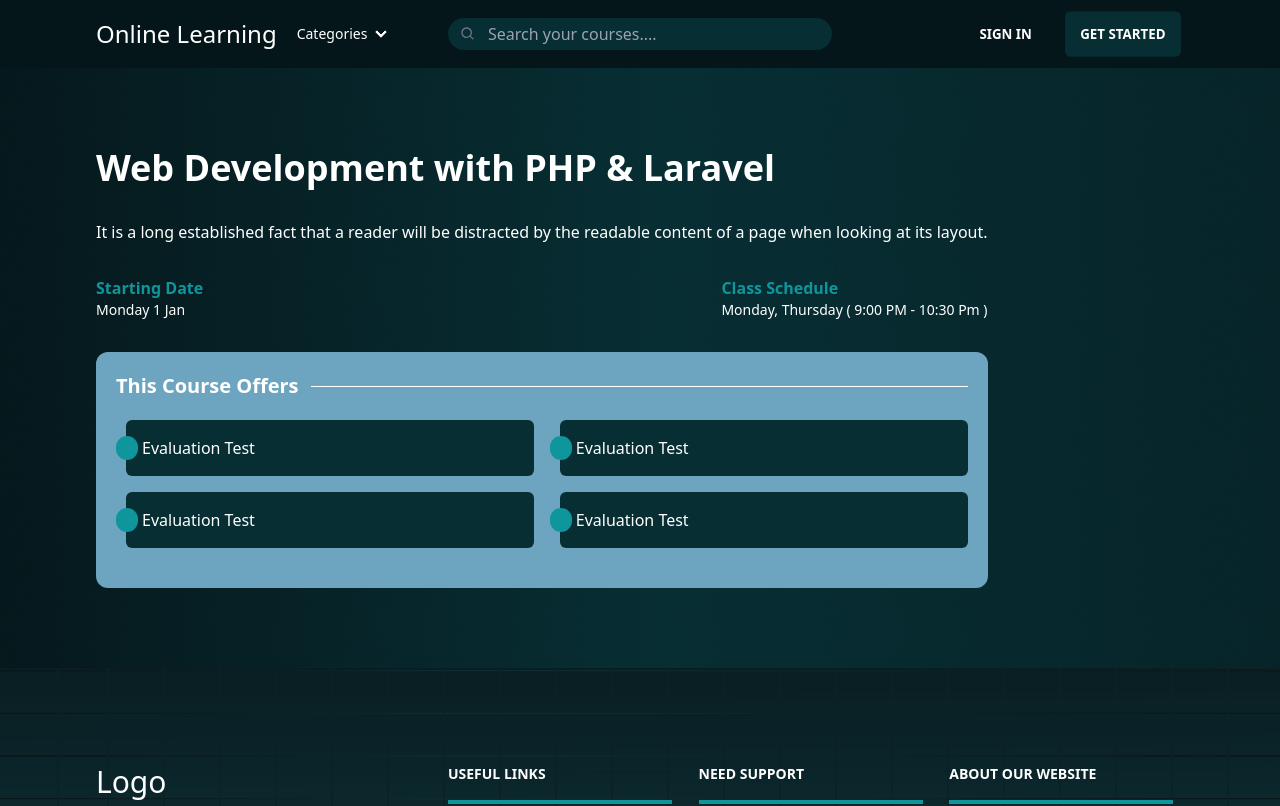
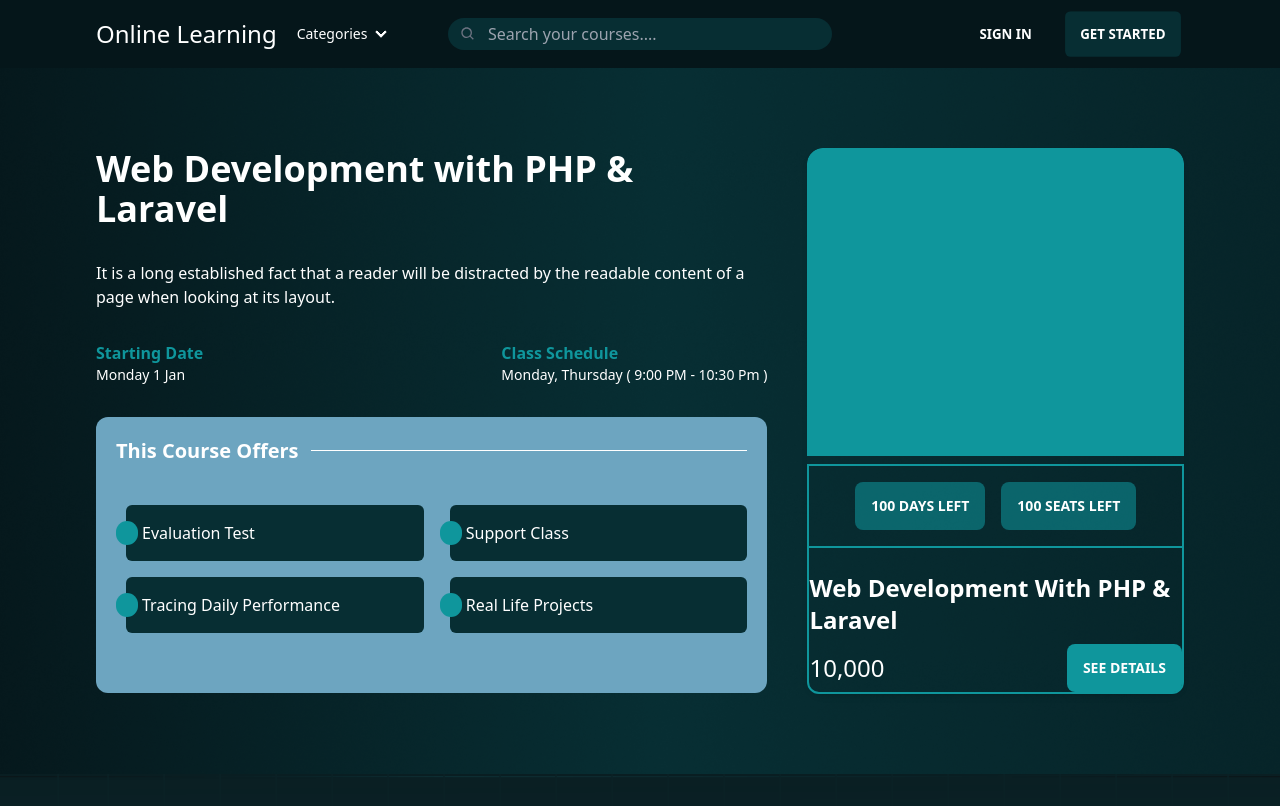
Before and after one commit to Zannatul-Fahmida/online-learning, a Next.js app: page /course/1 in a window 1280 px wide. Shown: the top 806 px of the page. Built offline with nearby package versions, Linux system fonts and the light colour scheme.

Commit message:
course page card added

```diff
--- a/components/Course/CourseBanner.jsx
+++ b/components/Course/CourseBanner.jsx
@@ -1,8 +1,10 @@
+import Image from "next/image";
 import styles from "../../styles/Course.module.css";
+import courseImg from "../../public/card.png";
 
 export default function CourseBanner() {
   return (
-    <div className="flex text-white">
+    <div className="flex flex-col md:flex-row items-center gap-10 text-white">
       <div>
         <h1 className="text-4xl font-bold mb-8">
           Web Development with PHP & Laravel
@@ -11,8 +13,8 @@ export default function CourseBanner() {
           It is a long established fact that a reader will be distracted by the
           readable content of a page when looking at its layout.
         </p>
-        <div className="flex justify-between mb-8">
-          <div>
+        <div className="flex flex-col md:flex-row justify-between mb-8">
+          <div className="mb-3 md:mb-0">
             <p style={{ color: "#0F969C" }} className="font-semibold">
               Starting Date
             </p>
@@ -32,7 +34,7 @@ export default function CourseBanner() {
             </span>
             <div class="flex-grow border-t border-white"></div>
           </div>
-          <div className="grid md:grid-cols-2 gap-4 my-5">
+          <div className="grid md:grid-cols-2 gap-4 my-10">
             <div className="relative flex items-center">
               <div
                 style={{ backgroundColor: "#0F969C" }}
@@ -48,7 +50,7 @@ export default function CourseBanner() {
                 className="badge badge-lg relative -mr-3 border-0"
               ></div>
               <div className={`${styles.tealBg} p-4 rounded-md w-full`}>
-                Evaluation Test
+                Support Class
               </div>
             </div>
             <div className="relative flex items-center">
@@ -57,7 +59,7 @@ export default function CourseBanner() {
                 className="badge badge-lg relative -mr-3 border-0"
               ></div>
               <div className={`${styles.tealBg} p-4 rounded-md w-full`}>
-                Evaluation Test
+                Tracing Daily Performance
               </div>
             </div>
             <div className="relative flex items-center">
@@ -66,13 +68,53 @@ export default function CourseBanner() {
                 className="badge badge-lg relative -mr-3 border-0"
               ></div>
               <div className={`${styles.tealBg} p-4 rounded-md w-full`}>
-                Evaluation Test
+                Real Life Projects
               </div>
             </div>
           </div>
         </div>
       </div>
-      <div></div>
+      <div>
+        <div className="card shadow-md">
+          <figure>
+            <Image width={500} src={courseImg} alt="course title" />
+          </figure>
+          <div
+            style={{ border: "2px #0F969C solid" }}
+            className={`${styles.darkTealBg} card-body rounded-b-xl p-0 mt-2`}
+          >
+            <div
+              style={{ borderBottom: "2px #0F969C solid" }}
+              className="flex items-center justify-center gap-4 py-4"
+            >
+              <button
+                style={{ backgroundColor: "#0f959c91" }}
+                className="btn border-0 text-white"
+              >
+                100 Days Left
+              </button>
+              <button
+                style={{ backgroundColor: "#0f959c91" }}
+                className="btn border-0 text-white"
+              >
+                100 Seats Left
+              </button>
+            </div>
+            <h2 className="card-title text-start text-2xl mt-4">
+              Web Development With PHP & Laravel
+            </h2>
+            <div className="card-actions justify-between items-center">
+              <h3 className="text-2xl">10,000</h3>
+              <button
+                style={{ backgroundColor: "#0F969C" }}
+                className="btn border-0 text-white"
+              >
+                See Details
+              </button>
+            </div>
+          </div>
+        </div>
+      </div>
     </div>
   );
 }
```
